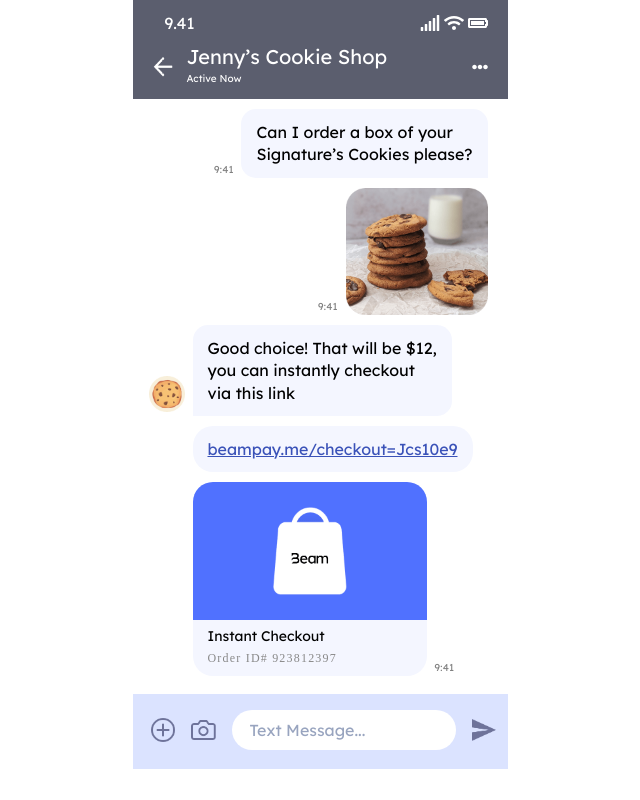
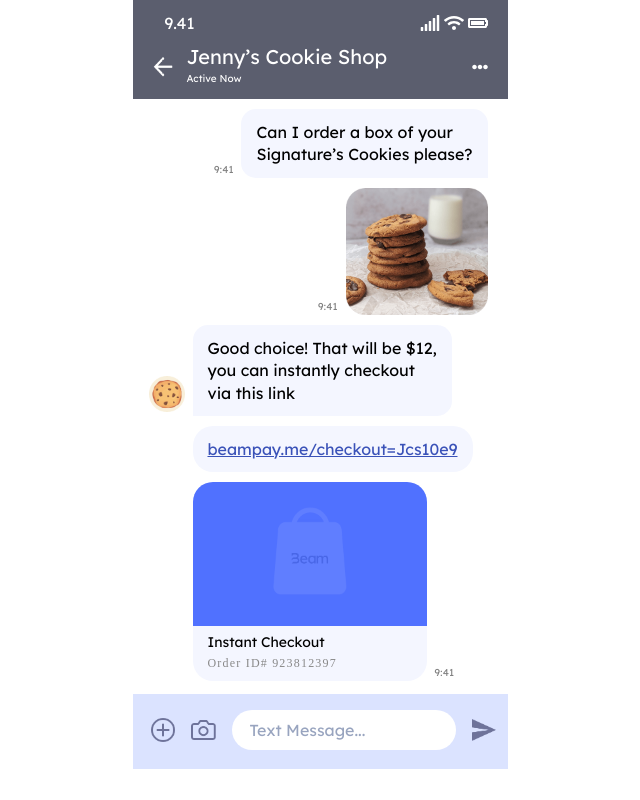
Before and after one commit to Beam-Data-Company/beam-early-access, a Next.js app: page /demo in a window 1280 px wide. Shown: the whole page, without its empty margins (320-960 px from the left). Built offline with nearby package versions, Linux system fonts and the light colour scheme; a web font is replaced by a local one.

Commit message:
add beating animation, resolve issue from feedback

```diff
--- a/components/demo_pages/ChatPage.module.css
+++ b/components/demo_pages/ChatPage.module.css
@@ -111,6 +111,7 @@
   width: 234px;
   overflow: hidden;
   font-size: 16px;
+  cursor: pointer;
 }
 
 .cookie_profile {
--- a/components/demo_pages/ChatPage.tsx
+++ b/components/demo_pages/ChatPage.tsx
@@ -10,6 +10,7 @@ import plusCircleIcon from '../../public/plus-circle-icon.png'
 import sendIcon from '../../public/send-icon.png'
 import shoppingBag from '../../public/shopping-bag.png'
 import { FontAwesomeIcon } from '@fortawesome/react-fontawesome'
+import { animated, useSpring } from 'react-spring'
 import {
   faWifi,
   faBatteryFull,
@@ -22,6 +23,20 @@ type Props = {
 }
 
 export default function ChatPage(props: Props) {
+
+  const beating = useSpring({
+    loop: true,
+    to: [ {opacity: 1},
+          {opacity: 0},
+          {opacity: 1},
+          {opacity: 0},
+          {opacity: 1}
+        ],
+    from: { opacity: 1 },
+    config: { tension : 200},
+    delay: 1200,
+  })
+
   return (
     <div className={styles.container}>
       <div className={styles.status_bar}>
@@ -98,6 +113,7 @@ export default function ChatPage(props: Props) {
             onClick={props.goToPaymentPage}
           >
             <div className={styles.shopping_bag_background}>
+              <animated.div style={beating}>
               <Image
                 src={shoppingBag}
                 alt="Shopping Bag"
@@ -105,6 +121,7 @@ export default function ChatPage(props: Props) {
                 height="88px"
                 priority
               />
+              </animated.div>
             </div>
             <div className={styles.shopping_bag_title}>Instant Checkout</div>
             <div className={styles.shopping_bag_id}>Order ID# 923812397</div>
--- a/components/demo_pages/PaymentPage.tsx
+++ b/components/demo_pages/PaymentPage.tsx
@@ -23,12 +23,25 @@ export default function PaymentPage(props: Props) {
     setTimeout(() => props.goToReceiptPage(), 2000)
   }
 
+  const beating = useSpring({
+    loop: true,
+    to: [ {opacity: 1},
+          {opacity: 0},
+          {opacity: 1},
+          {opacity: 0},
+          {opacity: 1}
+        ],
+    from: { opacity: 1 },
+    config: { tension : 200},
+    delay: 1200,
+  })
+
   const slideRight = useSpring({
     opacity: 1,
     transform: 'translate(72%, 0%)',
     from: { opacity: 1, transform: 'translate(0%, 0%)' },
     config: { tension: 90 },
-    delay: 2300,
+    delay: 2500,
   })
 
   return (
@@ -112,7 +125,7 @@ export default function PaymentPage(props: Props) {
 
       <div className={styles.slide_rail}>
         {buttonStatic ? (
-          <div className={styles.button_white_container}>
+          <animated.div className={styles.button_white_container} style={beating}>
             <button className={styles.button_white} onClick={startSlide}>
               <Image
                 src={beamLogo}
@@ -122,7 +135,7 @@ export default function PaymentPage(props: Props) {
                 priority
               />
             </button>
-          </div>
+          </animated.div>
         ) : (
           <animated.div
             style={slideRight}
--- a/components/demo_pages/ReceiptPage.module.css
+++ b/components/demo_pages/ReceiptPage.module.css
@@ -2,7 +2,7 @@
   width: 375px;
   height: 770px;
   padding: 14px 25px;
-  background-image: linear-gradient(to top, #e2e5ff 1%, rgba(255, 255, 255, 0));
+  background-image: linear-gradient(to top, #e2e5ff 1%, rgb(255, 255, 255));
   display: flex;
   flex-direction: column;
   align-items: center;
@@ -113,4 +113,5 @@
   margin-top: 40px;
   border-color: transparent;
   box-shadow: 0 5px 20px 0 rgba(44, 70, 181, 0.4);
+  cursor: pointer;
 }
--- a/styles/Home.module.css
+++ b/styles/Home.module.css
@@ -194,10 +194,6 @@
 }
 
 @media (max-height: 700px) and (orientation: landscape) {
-  .phoneScreenPic {
-    width: calc(100vh / 2.85);
-  }
-
   .shape1,
   .shape2,
   .shape3,
```
Also changed, not shown: components/demo_pages/Demo.module.css (+7 -1 lines), public/card-icon.png, public/profile-pic.png.
